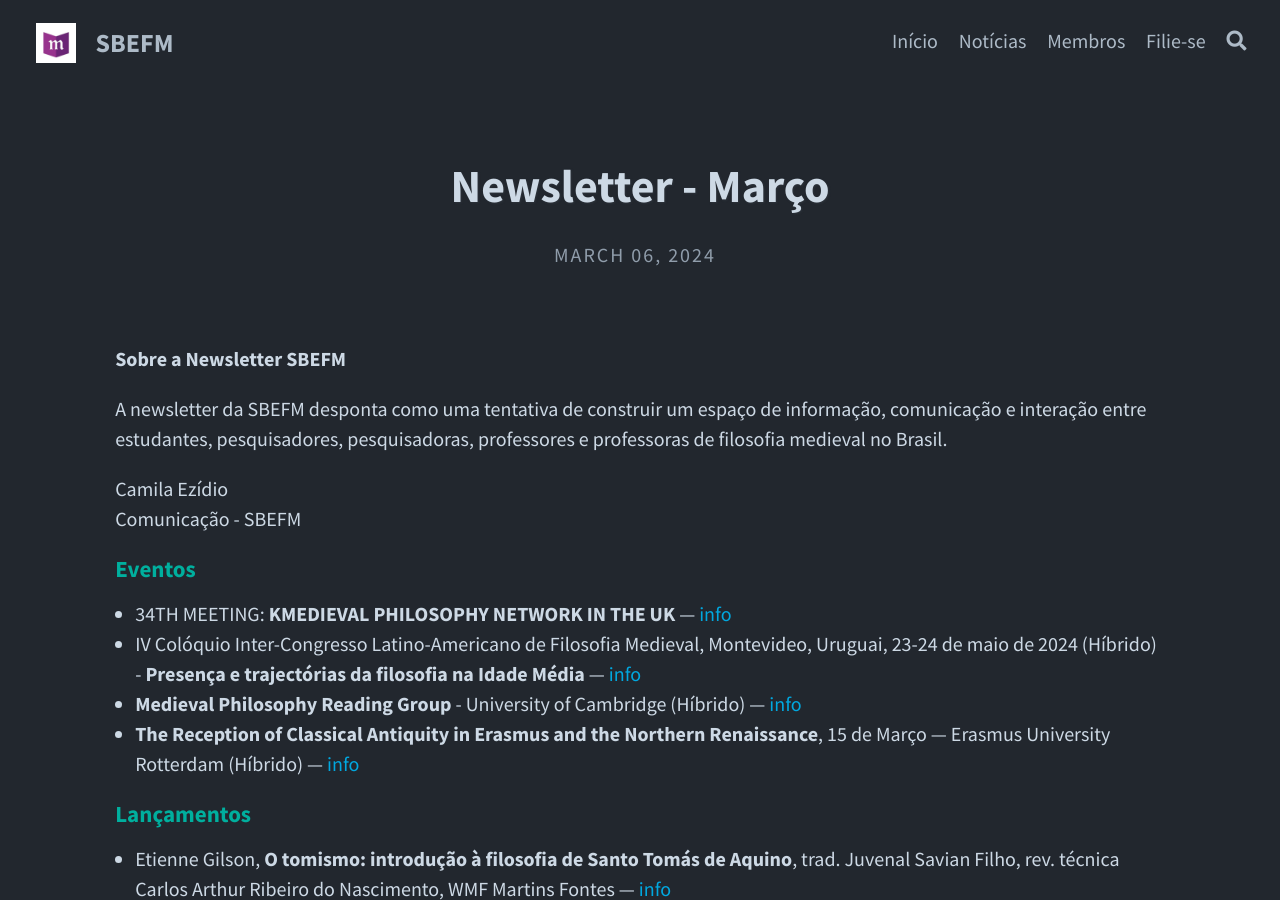
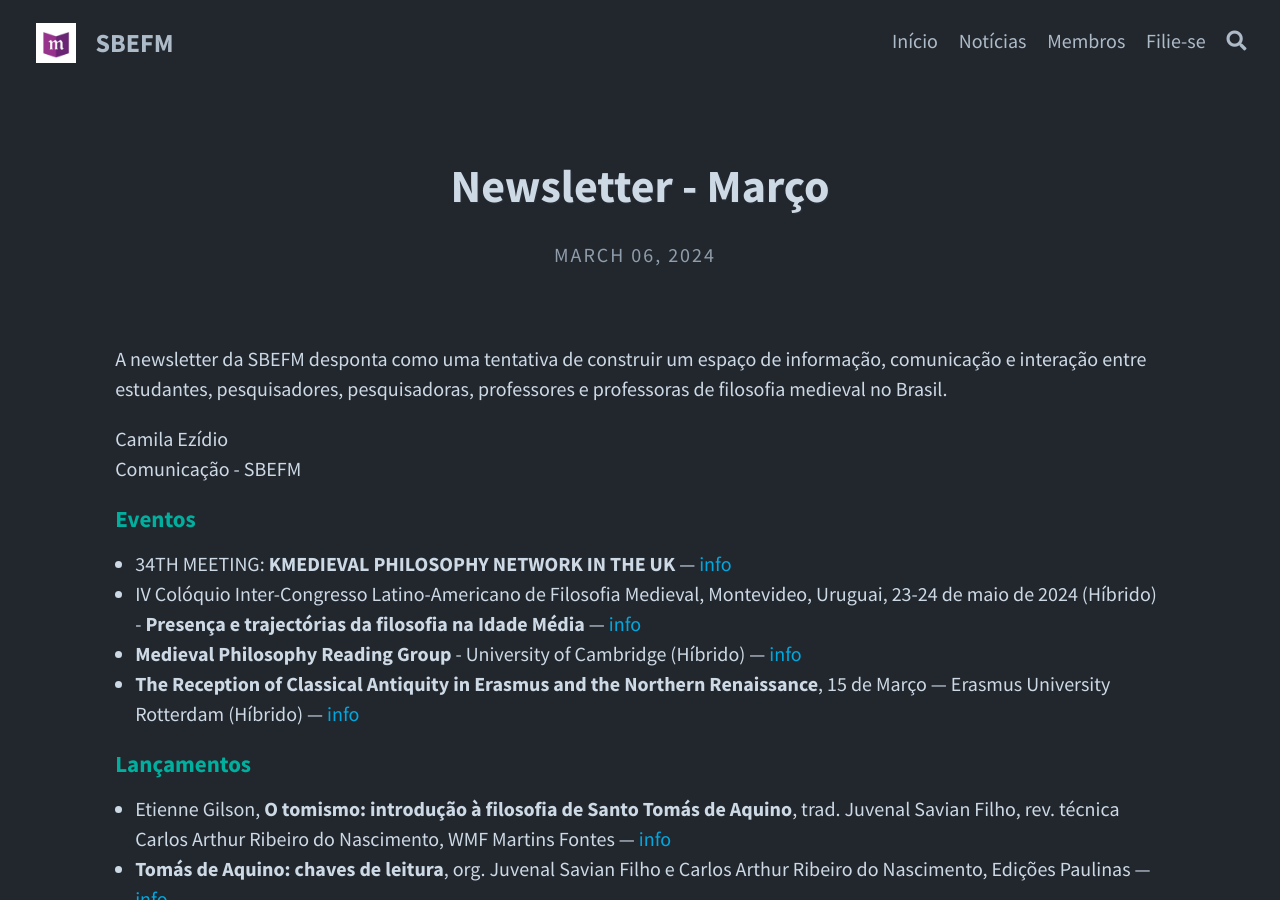
Before and after one commit to nap-o/sbefm, a Jekyll site: the page built from _posts/2024-03-06-newsletter-marco.md, in a window 1280 px wide and 900 px high. Built offline with Jekyll 4.4.1, drawn with Linux system fonts in a browser that asks for light colours.

Commit message:
nova noticia - newsletter março 2024 - arrumando detalhes

```diff
--- a/_posts/2024-03-06-newsletter-marco.md
+++ b/_posts/2024-03-06-newsletter-marco.md
@@ -7,8 +7,6 @@ title: Newsletter - Março
 #tags: [Mermaid, Highlight, Markdown]
 permalink: /newsletter-marco-2024/
 ---
-
-**Sobre a Newsletter SBEFM**
 
 A newsletter da SBEFM desponta como uma tentativa de construir um espaço de informação, comunicação e interação entre estudantes, pesquisadores, pesquisadoras, professores e professoras de filosofia medieval no Brasil.
 
```
